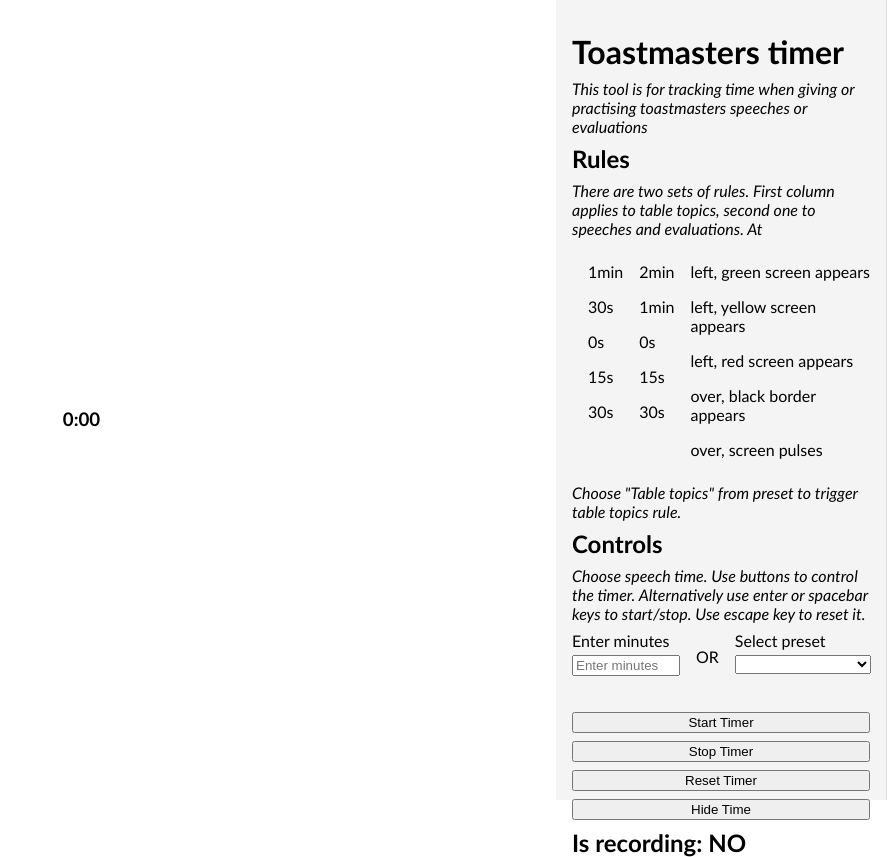
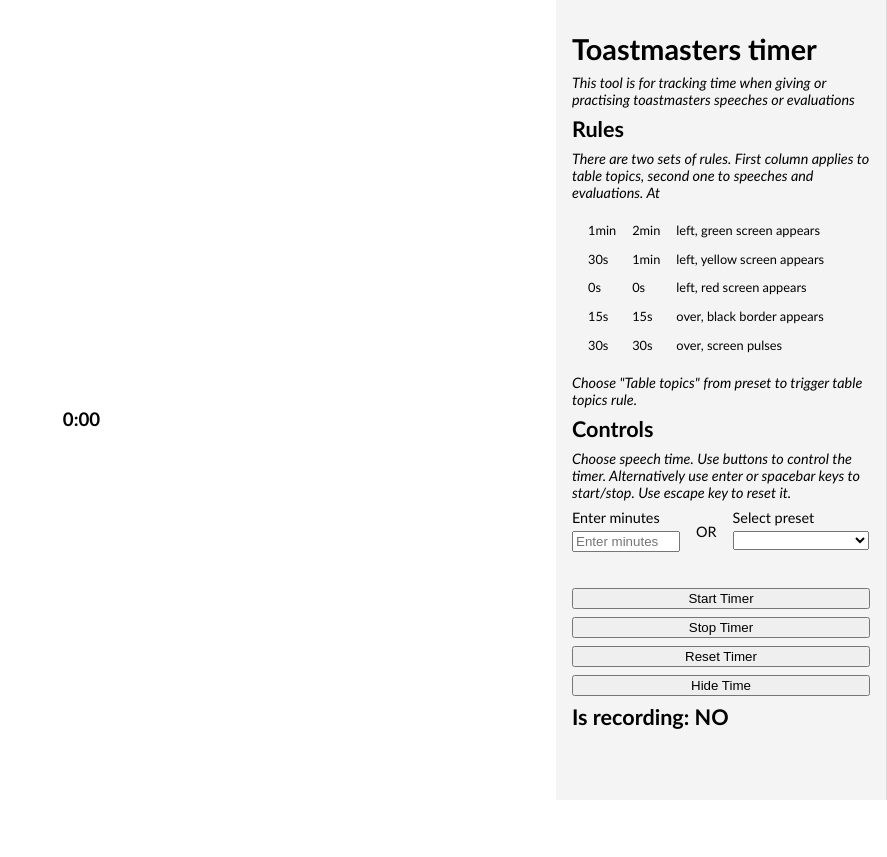
Before and after one commit to Ajuska/toastmasters-timer, an Angular app: page / in a window 1280 px wide. Shown: the whole page, without its empty margins (393-1280 px from the left). After the commit the page ends 800 px from the top, so only its background shows below. Built offline with nearby package versions, Linux system fonts and the light colour scheme.

Commit message:
Use smaller fort size for description

```diff
--- a/src/app/app.component.html
+++ b/src/app/app.component.html
@@ -13,7 +13,7 @@
       one to speeches and evaluations. At
     </i>
     <div class="rules">
-      <div class="rules---column">
+      <div class="rules--column">
         <ul>
           1min
         </ul>
--- a/src/app/app.component.sass
+++ b/src/app/app.component.sass
@@ -23,6 +23,7 @@
   display: flex
   flex-direction: column
   gap: 0.5rem
+  font-size: 0.9rem
 
 .content
   flex-grow: 1
@@ -65,3 +66,4 @@
   display: flex
 
 .rules--column
+  font-size: 0.8rem
```
